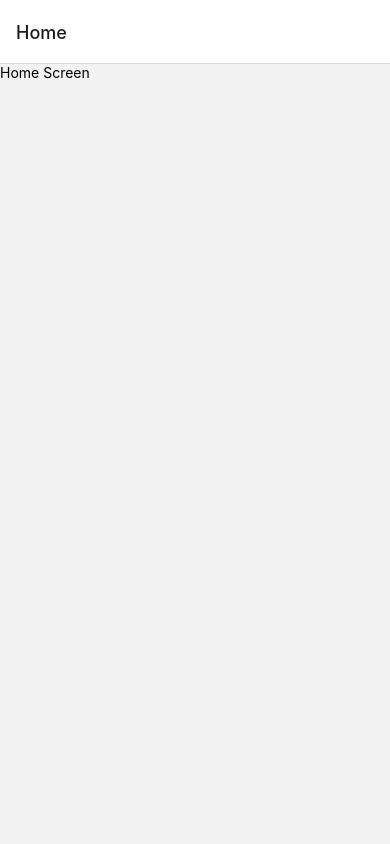
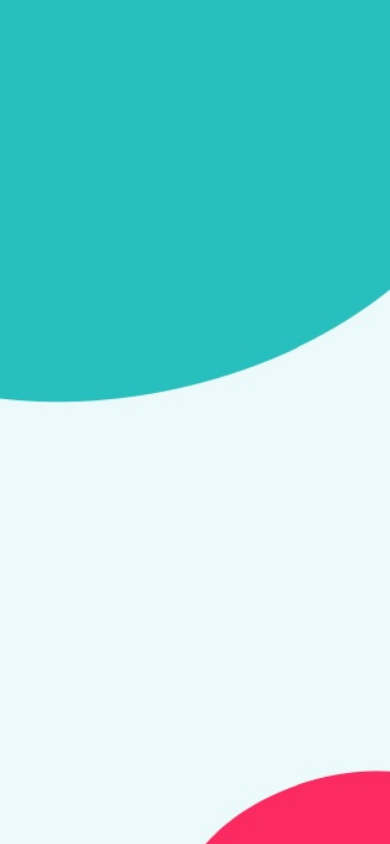
Before and after one commit to abegovac2/greenback-hackathon-snorlaxi, a React Native app: screen /Home in a window 390 px wide. Built offline with nearby package versions, Linux system fonts and the light colour scheme.

Commit message:
Added background on home screen

```diff
--- a/App.js
+++ b/App.js
@@ -10,7 +10,7 @@ export default function App() {
   return (
     <NavigationContainer>
       <Stack.Navigator initialRouteName='Home'>
-        <Stack.Screen name="Home" component={HomeScreen} />
+        <Stack.Screen name="Home" component={HomeScreen} options={{headerShown: false}}/>
       </Stack.Navigator>
     </NavigationContainer>
   );
--- a/screens/HomeScreen.js
+++ b/screens/HomeScreen.js
@@ -1,12 +1,23 @@
 import React from 'react'
-import { Text } from 'react-native';
+import { ImageBackground, Text, StyleSheet } from 'react-native';
 
 const HomeScreen = () => {
-    return(
-        <Text>
-            Home Screen
-        </Text>
+    return (
+        <ImageBackground
+            style={styles.imgBackground}
+            resizeMode='cover'
+            source={require('../images/background.jpg')}
+        >
+        </ImageBackground>
     )
 }
 
+const styles = StyleSheet.create({
+    imgBackground: {
+        width: '100%',
+        height: '100%',
+        flex: 1,
+        justifyContent: 'center'
+    }
+})
 export default HomeScreen;
```
Also changed, not shown: images/background.jpg (added).
